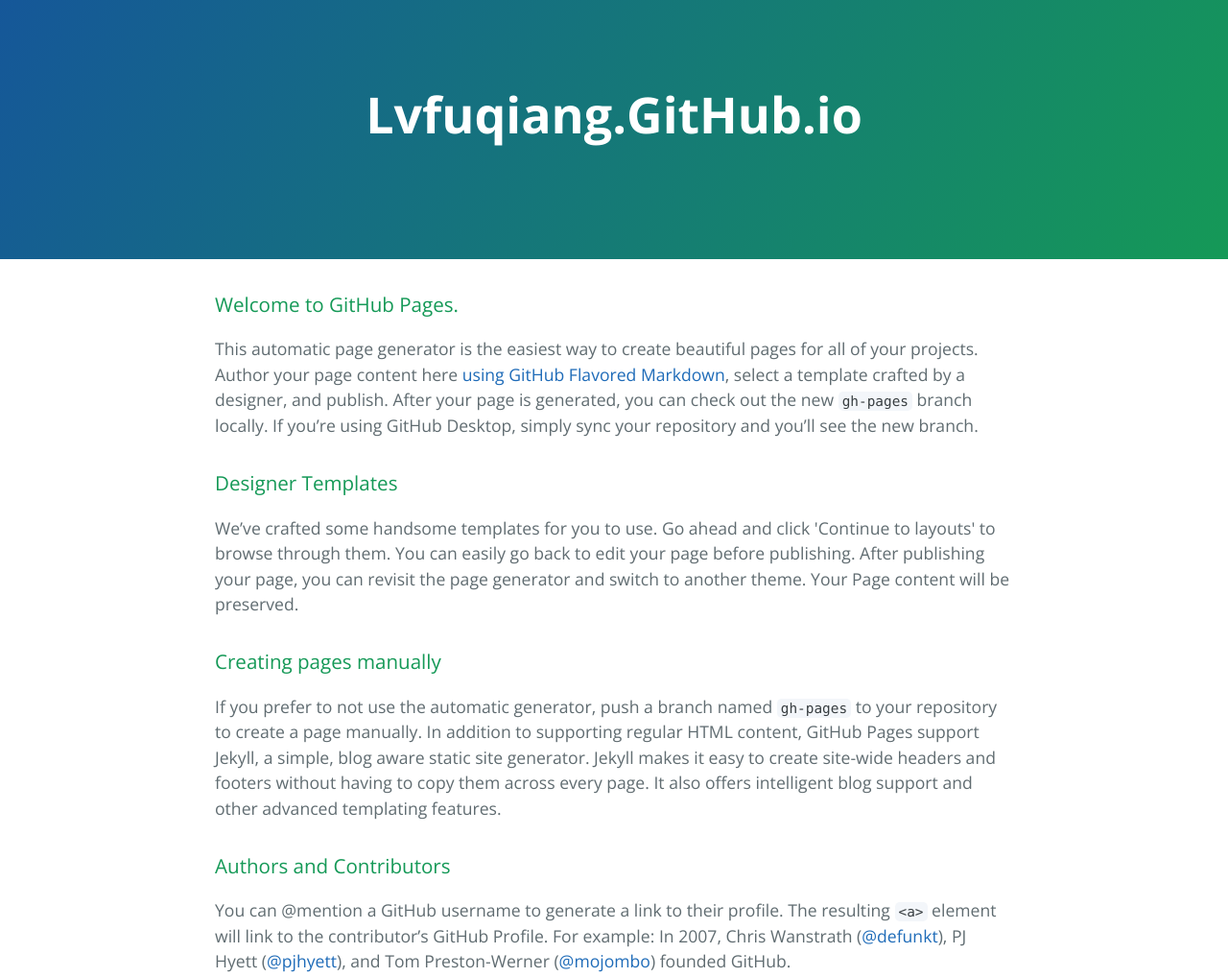
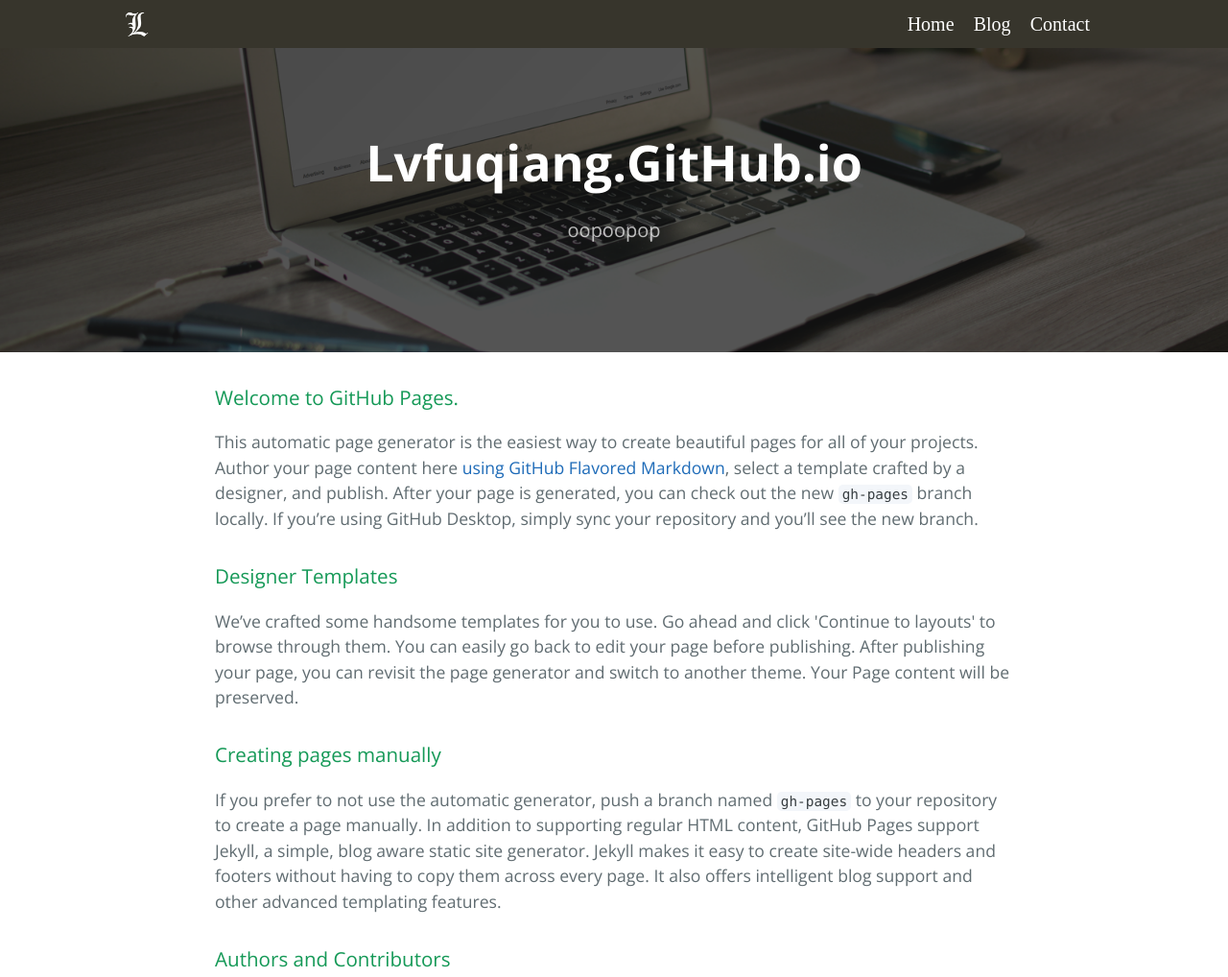
Before and after one commit to heroAloneA/heroAloneA.github.io, a plain HTML site: page index.html in a window 1280 px wide. Shown: the top 1018 px of the page at 96% size. Drawn offline with nearby package versions, Linux system fonts and the light colour scheme.

Commit message:
修改博客的样式——header

```diff
--- a/index.html
+++ b/index.html
@@ -10,9 +10,19 @@
     <link rel="stylesheet" type="text/css" href="stylesheets/github-light.css" media="screen">
   </head>
   <body>
-    <section class="page-header">
+    <header class="page-header">
+      <img src="images/logoL.png"  class="header-logo" />
+      <nav class="header-nav">
+        <ul>
+          <li>Home</li>
+          <li>Blog</li>
+          <li>Contact</li>
+        </ul>
+      </nav>
+    </header>
+    <section class="page-banner">
       <h1 class="project-name">Lvfuqiang.GitHub.io</h1>
-      <h2 class="project-tagline"></h2>
+      <h2 class="project-tagline">oopoopop</h2>
     </section>
 
     <section class="main-content">
--- a/stylesheets/stylesheet.css
+++ b/stylesheets/stylesheet.css
@@ -54,21 +54,53 @@
       margin-left: 0; } }
 
 .page-header {
+  width: 100%;
+  background-color: #37352C;
+  height: 3.15rem;
+}
+.header-logo {
+  margin: 0.7rem 8rem;
+  width: 1.75rem;
+  height: 1.75rem;
+}
+.header-nav{
+  float: right;
+  margin-right: 8rem;
+}
+.header-nav ul{
+  margin: 0;
+}
+.header-nav ul li{
+  font: 1.25rem/3.15rem 'Times New Roman';
+  color: #fff;
+  list-style: none;
+  display: inline-block;
+  margin-right: 1rem;
+}
+.page-banner {
   color: #fff;
   text-align: center;
+  position: relative;
   background-color: #159957;
-  background-image: linear-gradient(120deg, #155799, #159957); }
+  background: url('../images/headerbg.png')  no-repeat  center center ;
+  background-size: cover;
+}
+
 
 @media screen and (min-width: 64em) {
-  .page-header {
-    padding: 5rem 6rem; } }
+  .page-banner {
+    padding: 5rem 6rem;
+  }
+}
 
 @media screen and (min-width: 42em) and (max-width: 64em) {
-  .page-header {
-    padding: 3rem 4rem; } }
+  .page-banner {
+    padding: 3rem 4rem;
+  }
+}
 
 @media screen and (max-width: 42em) {
-  .page-header {
+  .page-banner {
     padding: 2rem 1rem; } }
 
 .project-name {
```
Also changed, not shown: images/headerbg.png (added), images/logoL.png (added).
